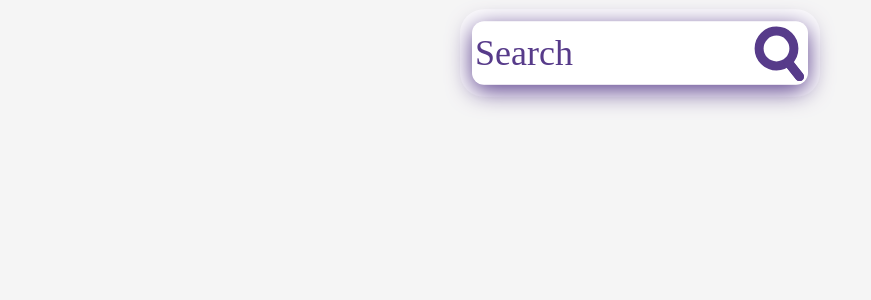
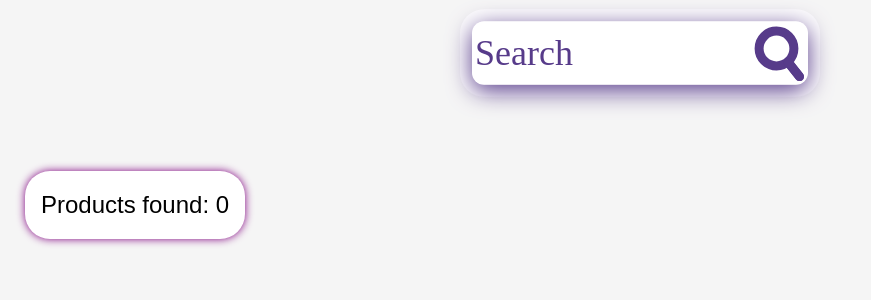
Before and after one commit to DKMld/SellDim, a Django app: page /home/search/ in a window 1280 px wide. Shown: the part 125-425 px from the top of the page, without its empty margins (0-871 px from the left). Run offline with Django 4.2, Linux system fonts and the light colour scheme; data that the repository does not hold is empty; parts of the project's set-up code (start-up, migrations or seed data) failed here and were passed over.

Commit message:
'added_found_add_counter'

```diff
--- a/Selldim/accounts/views.py
+++ b/Selldim/accounts/views.py
@@ -41,7 +41,7 @@ def login_user(request):
             return redirect('home page')
 
         elif user is None:
-            messages.success(request, 'Username or password is incorrect!')
+            messages.error(request, 'Username or password is incorrect!')
             return render(request, 'auth_pages/login.html')
 
     context = {'user_is_auth': request.user.is_authenticated, }
--- a/Selldim/chat/urls.py
+++ b/Selldim/chat/urls.py
@@ -2,6 +2,7 @@ from django.urls import path
 from Selldim.chat import views as chat_views
 
 urlpatterns = [
-    path('<room_name>/<str:username>/', chat_views.room, name='send message'),
-    path('', chat_views.chat_room, name='chat room')
+    path('<room_name>/<str:username>/', chat_views.chat_messages, name='send message'),
+    path('', chat_views.chat_room, name='chat room'),
+    path('', chat_views.delete_room, name='chat room delete')
 ]
--- a/Selldim/common/views.py
+++ b/Selldim/common/views.py
@@ -57,7 +57,8 @@ def product_search(request):
 
         context = {
             'user_is_auth': request.user.is_authenticated,
-            'products': products
+            'products': products,
+            'products_count': products.count(),
         }
 
         return render(request, 'product_pages/product_search_page.html', context)
@@ -69,6 +70,7 @@ def product_search_by_category(request, category):
     context = {
         'user_is_auth': request.user.is_authenticated,
         'products': products,
+        'products_count': products.count(),
     }
 
     return render(request, 'product_pages/product_search_page.html', context)
--- a/static/add_style.css
+++ b/static/add_style.css
@@ -123,7 +123,16 @@
     min-width: 20px;
 }
 .li--price--div{
-
-
 }
 /*End of add sections*/
+
+.found--add--count--div{
+    display: flex;
+    background-color: white;
+    width: auto;
+    max-width: 220px;
+    justify-content: center;
+    margin: 10px;
+    border-radius: 25px;
+    box-shadow: 0px 0px 8px 0px purple;
+}
--- a/templates/product_pages/product_details.html
+++ b/templates/product_pages/product_details.html
@@ -35,6 +35,7 @@
                 <span class="heart" style="display: flex; justify-content: space-between">
                     <a class="link--to--user--profile"  href="{% url 'other_users_ads' product.creator.username %}">By: {{ product.creator.username }}</a>
                     <a href="{% url 'product like' product.id %}">
+
                         {% if product_liked_by_user %}
                             <svg style="color: red"
                                  xmlns="http://www.w3.org/2000/svg"
@@ -89,7 +90,9 @@
                     </div>
                     <div style="display: flex; align-items: end">
                         {% if user != product.creator %}
-                        <a class="bn33" href="{% url 'send message' room_name=product.id username=product.creator.username %}">Send Message</a>
+                            {% if user_is_auth %}
+                                <a class="bn33" href="{% url 'send message' room_name=product.id username=product.creator.username %}">Send Message</a>
+                            {% endif %}
                         {% endif %}
                     </div>
                 </div>
--- a/templates/product_pages/product_search_page.html
+++ b/templates/product_pages/product_search_page.html
@@ -43,6 +43,12 @@
             <h1 class="header"></h1>
         </div>
 
+        <div class="found--add--count--div">
+           <h2 style="font-weight: 400;">Products found: {{ products_count }}</h2>
+        </div>
+
+
+
         <ul class="card--ul">
             {% for product in products %}
 
```
Also changed, not shown: Selldim/chat/views.py (+7 -1 lines), templates/chat_pages/chat_page.html (+9 -2 lines).
